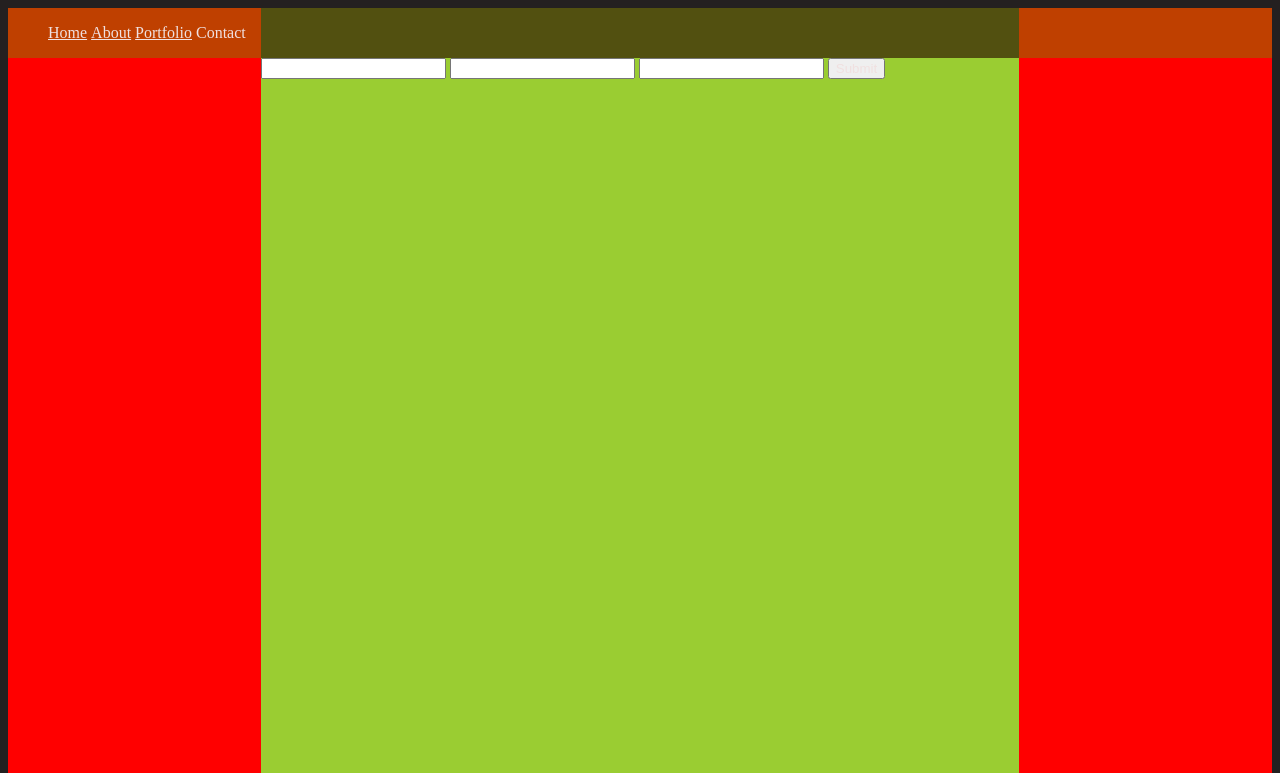
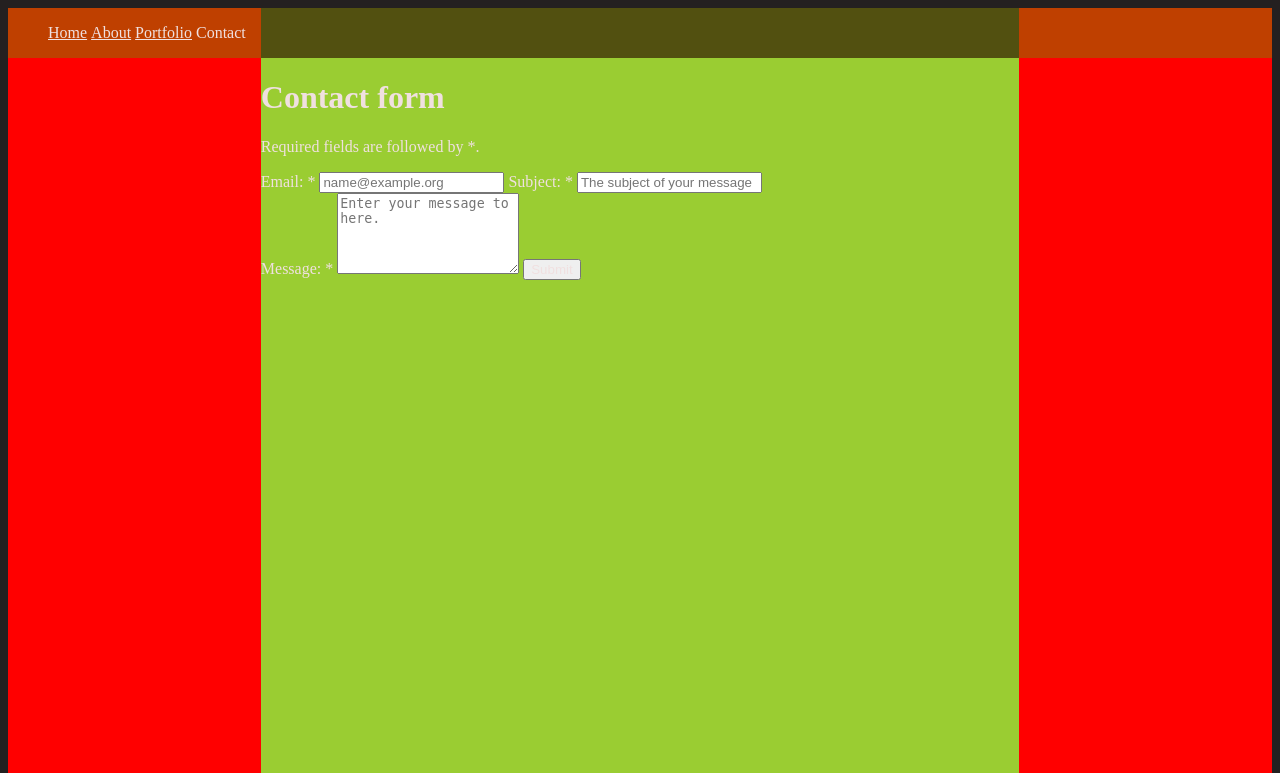
Before and after one commit to AntonWittig/AntonWittig, a PHP site: page /contact.php in a window 1280 px wide. Shown: the top 773 px of the page. Run offline with PHP 8.4, Linux system fonts and the light colour scheme.

Commit message:
feat: contact form extensive html structure and new mail pattern

```diff
--- a/public/contact.php
+++ b/public/contact.php
@@ -3,10 +3,27 @@ $title = "Anton Wittig";
 $current_page = "contact.php";
 
 ob_start(); ?>
-<form method="POST" action="http://212.132.110.174:8273">
-			<input type="email" name="email" />
-			<input type="text" name="subject" />
-			<input type="text" name="message" />
+<h1>Contact form</h1>
+		<form method="POST" action="http://212.132.110.174:8273">
+			<p>Required fields are followed by <span aria-label="required">*</span>.</p>
+
+			<section class="two-columns">
+				<label for="email">
+					Email: <span aria-label="required">*</span>
+					<input required type="email" id="email" name="email" pattern="[^@\s]+@[^@\s]+\.[^@\s]+" placeholder="name@example.org"/>
+				</label>
+
+				<label for="subject">
+					Subject: <span aria-label="required">*</span>
+					<input required type="text" id="subject" name="subject" minlength="10" maxlength="50" placeholder="The subject of your message"/>
+				</label>
+			</section>
+
+			<label for="message">
+				Message: <span aria-label="required">*</span>
+				<textarea required type="text" id="message" name="message" minlength="150" maxlength="1500" rows="5" placeholder="Enter your message to here."></textarea>
+			</label>
+
 			<input type="submit">
 		</form>
 <?php $content = ob_get_clean();
```
